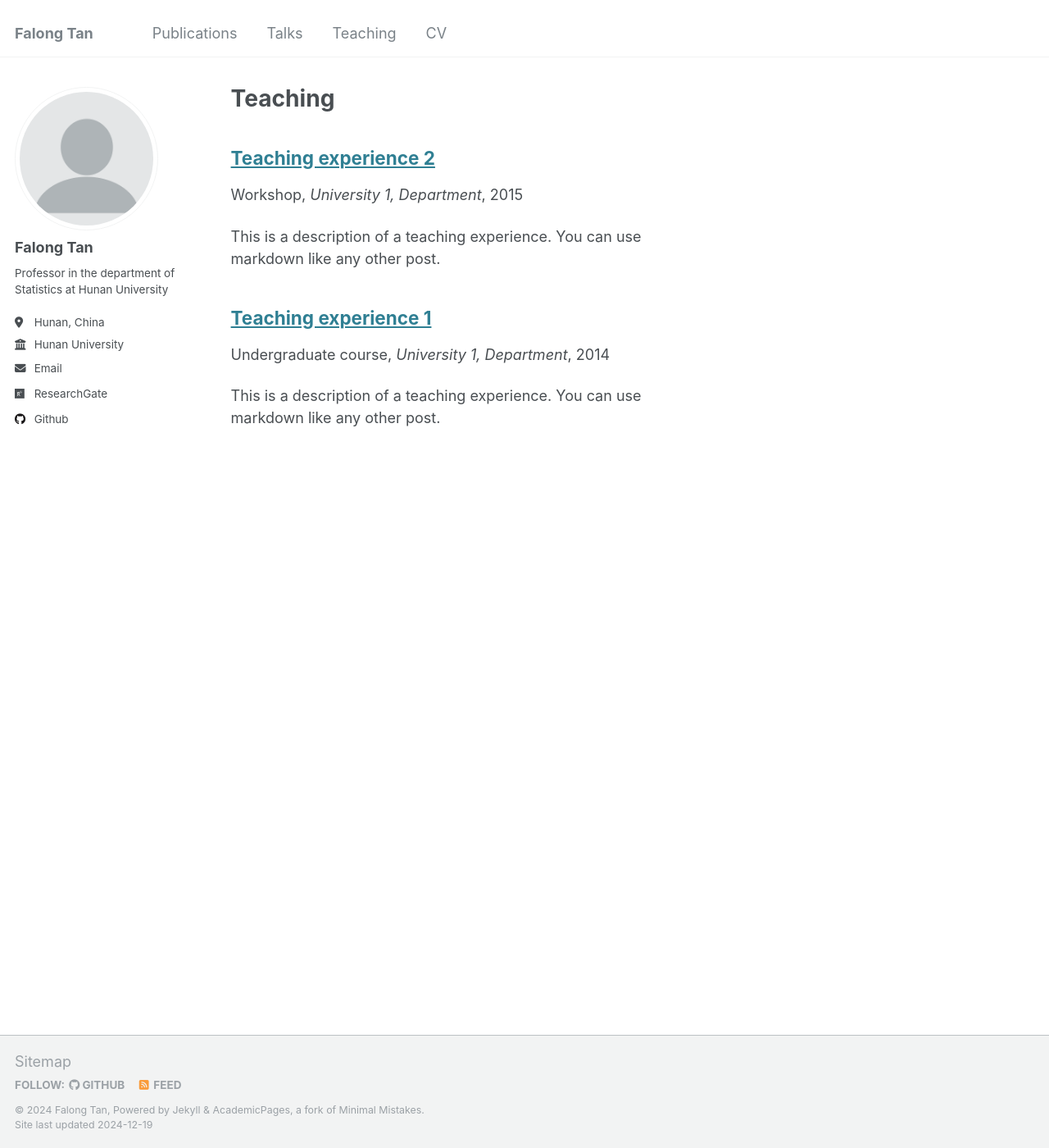
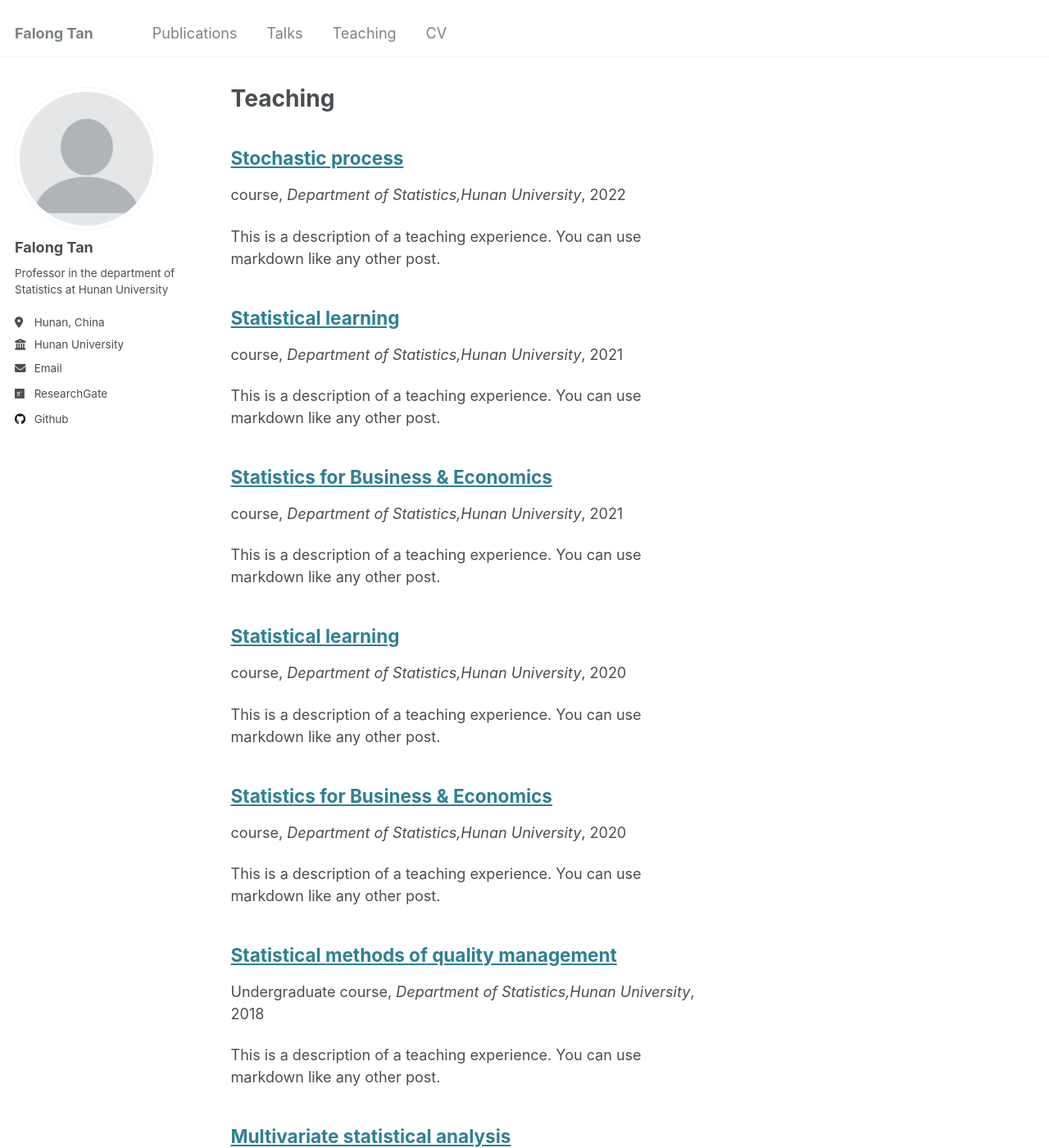
Before and after one commit to CodingMyLife/CodingMyLife.github.io, a Jekyll site: the page built from _pages/teaching.html, in a window 1280 px wide and 1400 px high. Shown: the whole window at 82% size. Built offline with Jekyll 4.4.1, drawn with Linux system fonts in a browser that asks for light colours; some of the changed text lies outside the part shown.

Commit message:
teaching

```diff
--- a/_teaching/2014-spring-teaching-1.md
+++ /dev/null
@@ -1,20 +0,0 @@
----
-title: "Teaching experience 1"
-collection: teaching
-type: "Undergraduate course"
-permalink: /teaching/2014-spring-teaching-1
-venue: "University 1, Department"
-date: 2014-01-01
-location: "City, Country"
----
-
-This is a description of a teaching experience. You can use markdown like any other post.
-
-Heading 1
-======
-
-Heading 2
-======
-
-Heading 3
-======
--- a/_teaching/2015-spring-teaching-2.md
+++ /dev/null
@@ -1,20 +0,0 @@
----
-title: "Teaching experience 2"
-collection: teaching
-type: "Workshop"
-permalink: /teaching/2015-spring-teaching-1
-venue: "University 1, Department"
-date: 2015-01-01
-location: "City, Country"
----
-
-This is a description of a teaching experience. You can use markdown like any other post.
-
-Heading 1
-======
-
-Heading 2
-======
-
-Heading 3
-======
--- /dev/null
+++ b/_teaching/2018-fall-multivariate-statistical-analysis.md
@@ -0,0 +1,20 @@
+---
+title: "Multivariate statistical analysis"
+collection: teaching
+type: "course"
+permalink: /teaching/2018-fall-multivariate-statistical-analysis
+venue: "Department of Statistics,Hunan University"
+date: 2018-04-01
+location: "Hunan, China"
+---
+
+This is a description of a teaching experience. You can use markdown like any other post.
+
+Heading 1
+======
+
+Heading 2
+======
+
+Heading 3
+======
--- /dev/null
+++ b/_teaching/2018-spring-statistical-methods-quality-management.md
@@ -0,0 +1,20 @@
+---
+title: "Statistical methods of quality management"
+collection: teaching
+type: "Undergraduate course"
+permalink: /teaching/2018-spring-statistical-methods-quality-management
+venue: "Department of Statistics,Hunan University"
+date: 2018-04-01
+location: "Hunan, China"
+---
+
+This is a description of a teaching experience. You can use markdown like any other post.
+
+Heading 1
+======
+
+Heading 2
+======
+
+Heading 3
+======
--- /dev/null
+++ b/_teaching/2020-fall-statistics-learning.md
@@ -0,0 +1,20 @@
+---
+title: "Statistical learning"
+collection: teaching
+type: "course"
+permalink: /teaching/2020-fall-statistics-learning
+venue: "Department of Statistics,Hunan University"
+date: 2020-09-01
+location: "Hunan, China"
+---
+
+This is a description of a teaching experience. You can use markdown like any other post.
+
+Heading 1
+======
+
+Heading 2
+======
+
+Heading 3
+======
--- /dev/null
+++ b/_teaching/2020-spring-statistics-for-business.md
@@ -0,0 +1,20 @@
+---
+title: "Statistics for Business & Economics"
+collection: teaching
+type: "course"
+permalink: /teaching/2020-spring-statistics-for-business
+venue: "Department of Statistics,Hunan University"
+date: 2020-04-01
+location: "Hunan, China"
+---
+
+This is a description of a teaching experience. You can use markdown like any other post.
+
+Heading 1
+======
+
+Heading 2
+======
+
+Heading 3
+======
--- /dev/null
+++ b/_teaching/2021-fall-statistics-learning.md
@@ -0,0 +1,20 @@
+---
+title: "Statistical learning"
+collection: teaching
+type: "course"
+permalink: /teaching/2021-fall-statistics-learning
+venue: "Department of Statistics,Hunan University"
+date: 2021-09-01
+location: "Hunan, China"
+---
+
+This is a description of a teaching experience. You can use markdown like any other post.
+
+Heading 1
+======
+
+Heading 2
+======
+
+Heading 3
+======
--- /dev/null
+++ b/_teaching/2021-spring-statistics-for-business.md
@@ -0,0 +1,20 @@
+---
+title: "Statistics for Business & Economics"
+collection: teaching
+type: "course"
+permalink: /teaching/2021-spring-statistics-for-business
+venue: "Department of Statistics,Hunan University"
+date: 2021-04-01
+location: "Hunan, China"
+---
+
+This is a description of a teaching experience. You can use markdown like any other post.
+
+Heading 1
+======
+
+Heading 2
+======
+
+Heading 3
+======
--- /dev/null
+++ b/_teaching/2022-spring-stochastic-process.md
@@ -0,0 +1,20 @@
+---
+title: "Stochastic process"
+collection: teaching
+type: "course"
+permalink: /teaching/2022-spring-stochastic-process
+venue: "Department of Statistics,Hunan University"
+date: 2022-04-01
+location: "Hunan, China"
+---
+
+This is a description of a teaching experience. You can use markdown like any other post.
+
+Heading 1
+======
+
+Heading 2
+======
+
+Heading 3
+======
```
Also changed, not shown: _pages/cv.md (+5 -2 lines).
